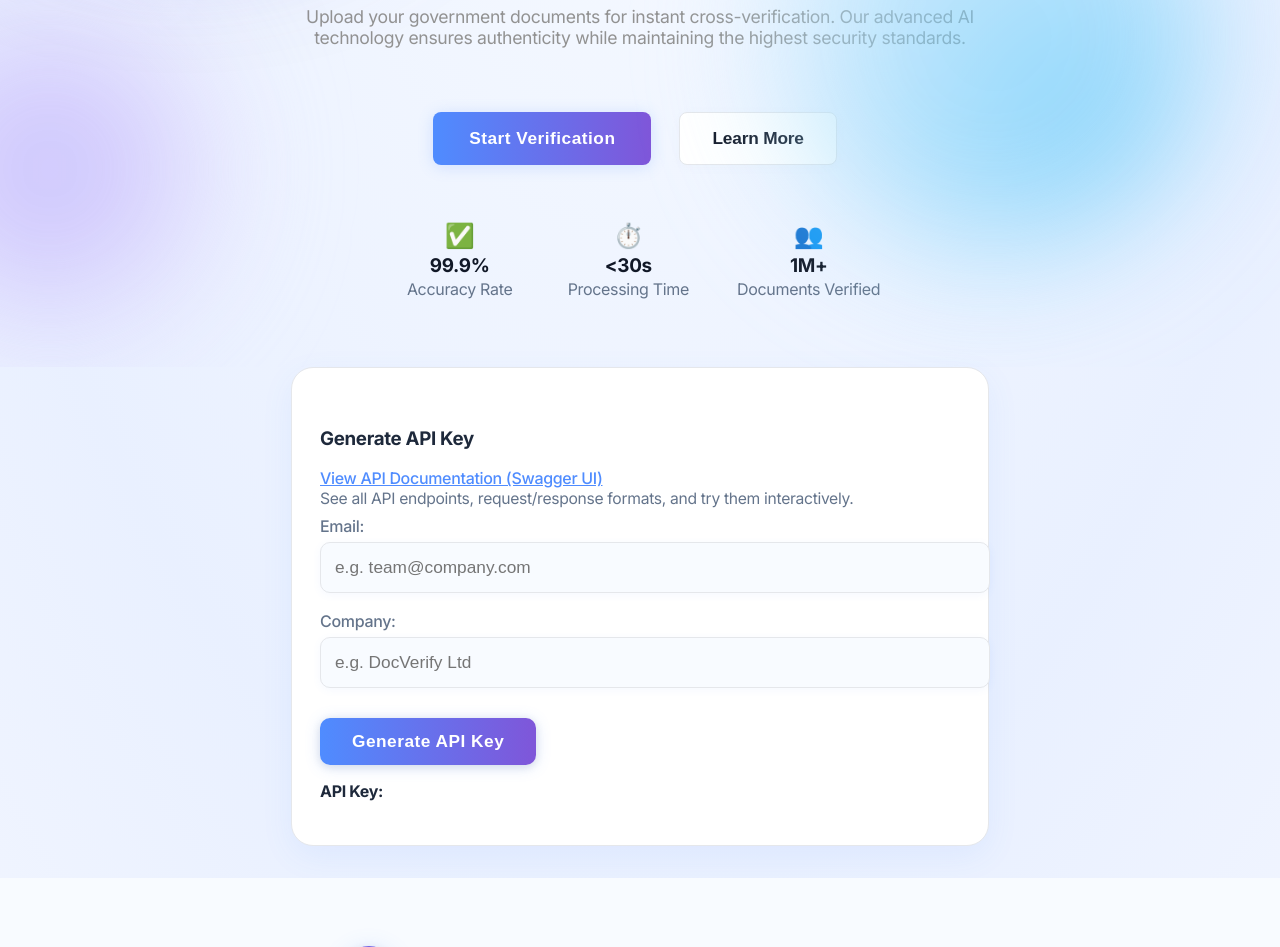
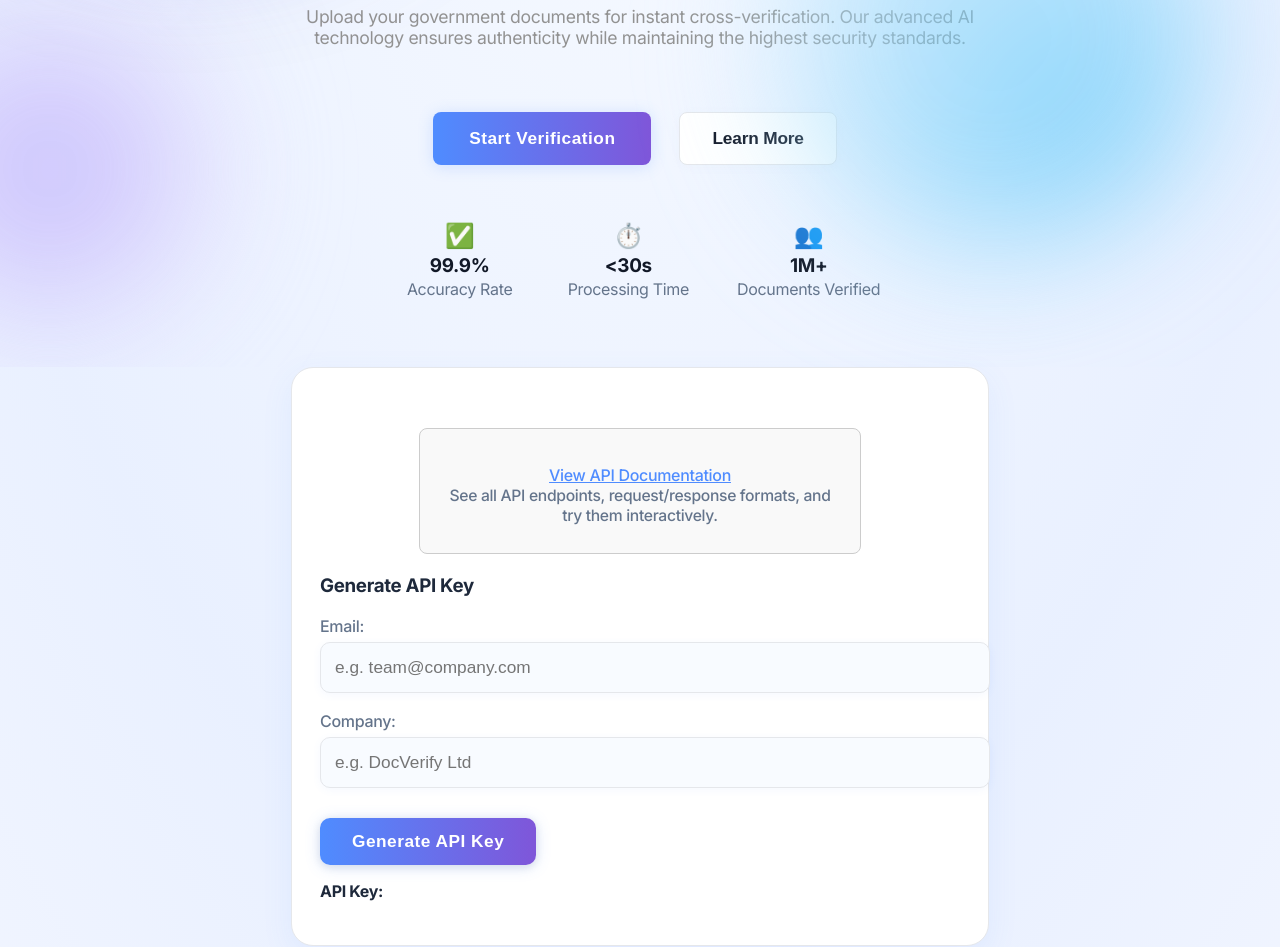
Before and after one commit to starkPiyush/Verify_DOC, a Flask app: page / in a window 1280 px wide. Shown: the part 481-1428 px from the top of the page. Run offline with Flask 3, Linux system fonts and the light colour scheme.

Commit message:
Version-final

```diff
--- a/templates/index.html
+++ b/templates/index.html
@@ -429,14 +429,19 @@
         </div>
     </div>
     <div class="container">
-    <h3>Generate API Key</h3>
+    <div style="display: flex; justify-content: center; margin: 20px 0;">
+  <!-- API Documentation Box -->
+  <div style="border: 1px solid #ccc; padding: 20px; border-radius: 8px; background-color: #f9f9f9; color: #00527C; font-weight: 500; width: 400px; text-align: center;">
     <p style="margin-bottom:8px;">
       <a href="/apidocs/" target="_blank" rel="noopener" style="color:#4f8cff;text-decoration:underline;font-weight:500;">
-        View API Documentation (Swagger UI)
+        View API Documentation
       </a>
       <br>
       <span style="font-size:0.98em;color:#64748b;">See all API endpoints, request/response formats, and try them interactively.</span>
     </p>
+  </div>
+</div>
+<h3>Generate API Key</h3>
     <label for="apiEmail">Email:</label>
     <input type="text" id="apiEmail" placeholder="e.g. team@company.com">
     <label for="apiCompany">Company:</label>
```
